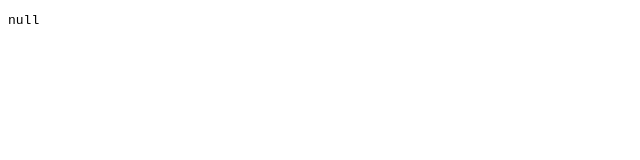
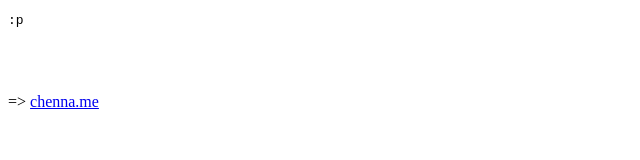
Before and after one commit to hashb/kautilya.ch, a plain HTML site: page index.html in a window 1280 px wide. Shown: the whole page, without its empty margins (0-640 px from the left). Drawn offline with Linux system fonts and the light colour scheme.

Commit message:
linkback

```diff
--- a/index.html
+++ b/index.html
@@ -6,6 +6,9 @@
     <title>Hi! I am Kautilya</title>
 </head>
 <body>
-    <pre>null</pre>
+    <pre>:p</pre>
+    <br>
+    <br>
+    <p style="align:">=> <a href="https://chenna.me/">chenna.me</a></p>
 </body>
 </html>
```
